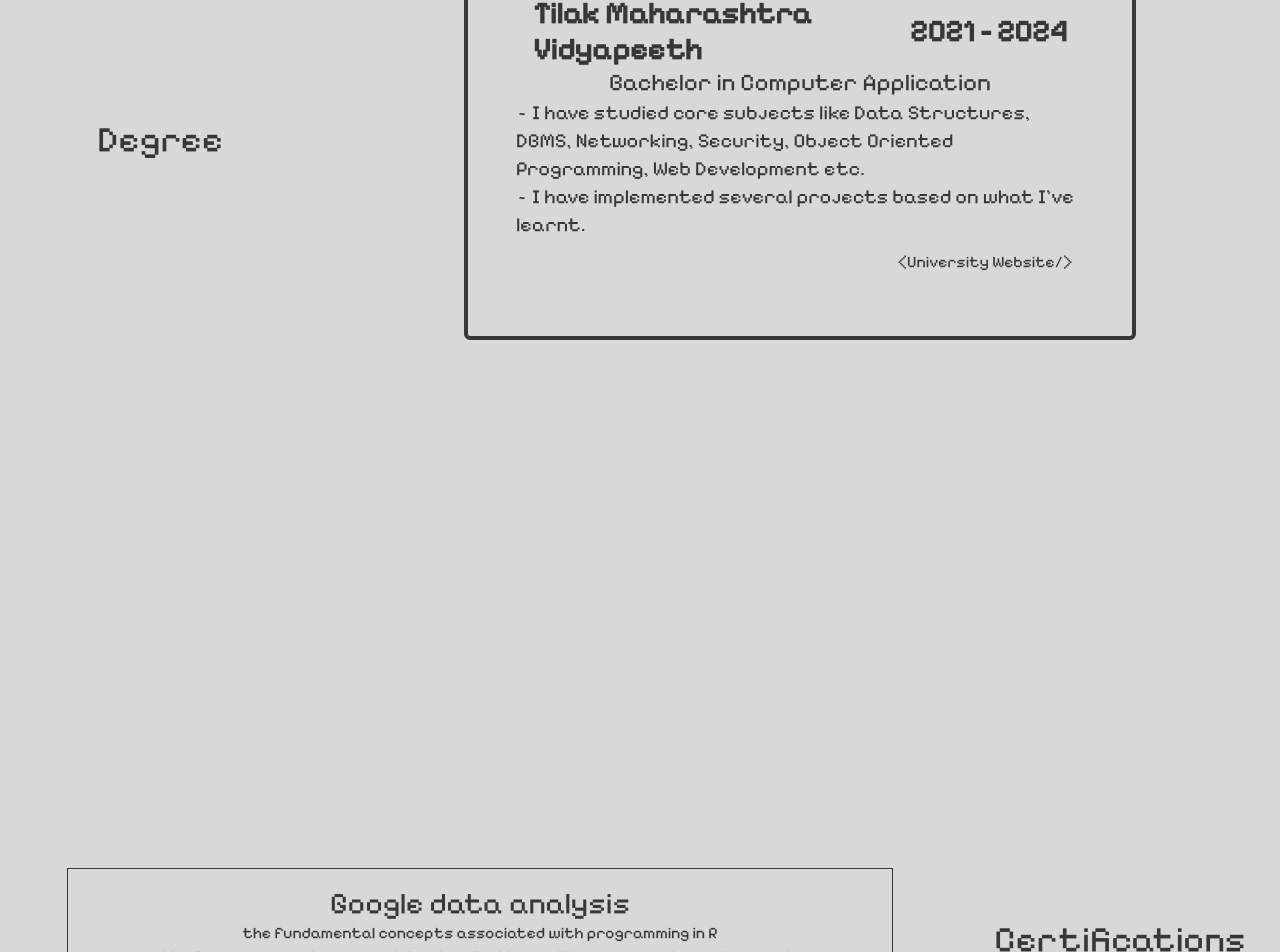
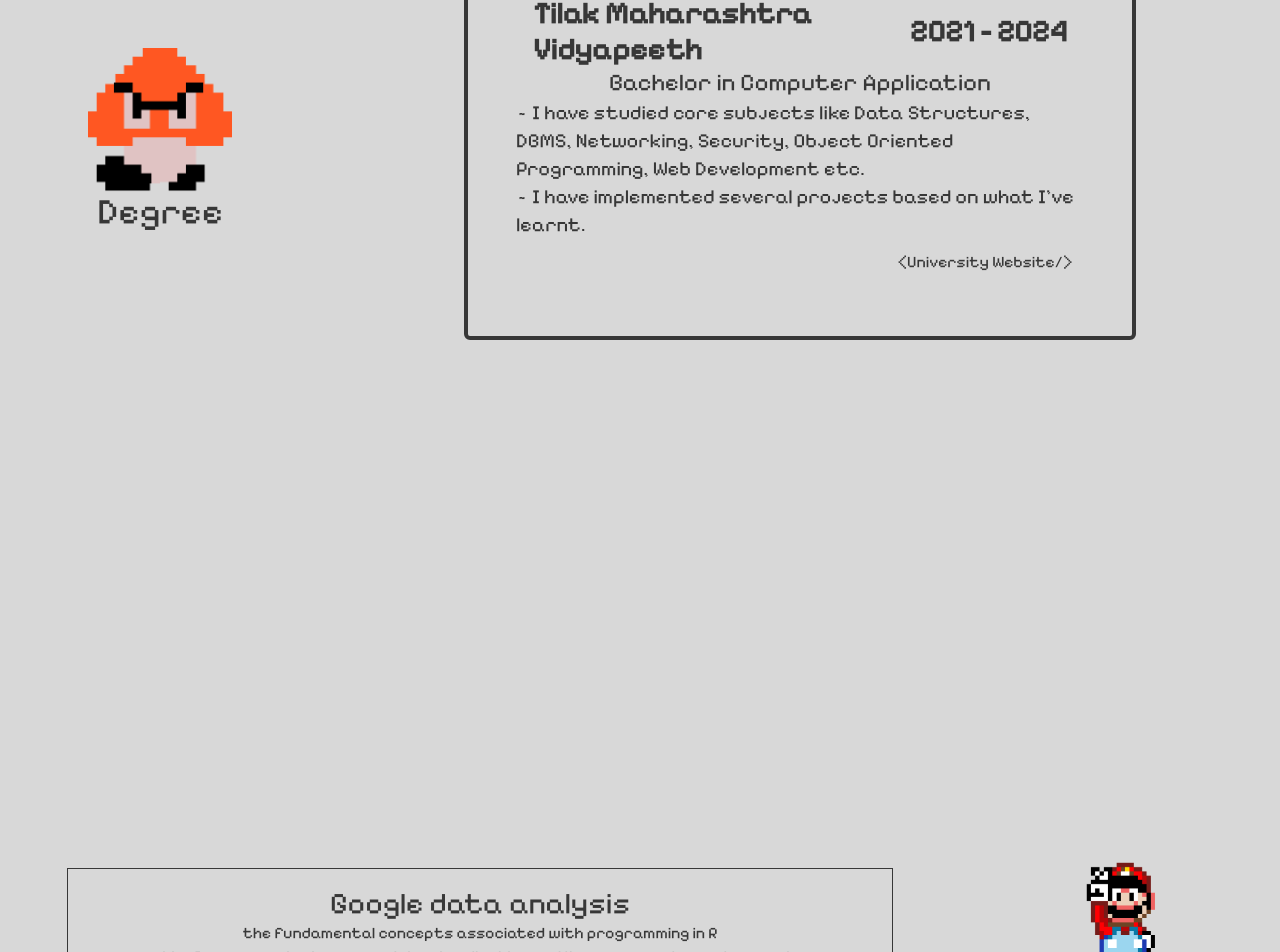
Before and after one commit to babanigit/Pixelify-porfolio-TS, a React (Create React App) app: page /eduCert in a window 1280 px wide. Shown: the part 1060-2012 px from the top of the page. Built offline with nearby package versions, Linux system fonts and the light colour scheme.

Commit message:
added pngs

```diff
--- a/src/conteners/3degreeCertificate/Certificate.tsx
+++ b/src/conteners/3degreeCertificate/Certificate.tsx
@@ -24,8 +24,15 @@ const Certificate = ({ theme }: Iprops) => {
 
 
       </div>
-      <div className=" text-4xl justify-center items-center">
-        Certifications
+      <div className=" grid place-items-center">
+        <div>
+        <img
+          className=" w-20"
+          src={require(`../../assets/png/mario3.png`)}
+          alt="profile image"
+        />
+        </div>
+        <div className="text-4xl">Certification</div>
       </div>
     </div>
   );
--- a/src/conteners/3degreeCertificate/CertificateCard.tsx
+++ b/src/conteners/3degreeCertificate/CertificateCard.tsx
@@ -11,7 +11,7 @@ const CertificateCard = ({ theme, certprop }: Iprops) => {
       <div>
         <div
           style={{ borderColor: theme.text }}
-          className=" w-full h-full  grid grid-flow-row border border-3 px-[3%] py-[2%] "
+          className=" w-auto h-auto grid grid-flow-row border border-3 px-[3%] py-[2%] "
         >
           <div className=" grid justify-center items-center text-3xl">
             {certprop.title}{" "}
@@ -22,16 +22,18 @@ const CertificateCard = ({ theme, certprop }: Iprops) => {
             {certprop.dev2}
             </div>
           </div>
-          <div className=" w-full flex justify-end  ">
-            <div
+          <div className=" w-full flex justify-end   ">
+            {/* <div
               style={{ borderColor: theme.text }}
               className=" border-3 border w-[10%] h-[50%] items-center justify-center flex"
-            >
-              <a href={certprop.certificate_link}  target="_blank" >
-                {" "}
+            > */}
+              <a href={certprop.certificate_link}
+                            style={{ borderColor: theme.text }}
+
+              className=" border border-spacing-2 px-[2%] "  target="_blank" >
                 pdf Link
               </a>
-            </div>
+            {/* </div> */}
           </div>
         </div>
       </div>
--- a/src/conteners/3degreeCertificate/Degree.tsx
+++ b/src/conteners/3degreeCertificate/Degree.tsx
@@ -5,16 +5,26 @@ interface Iprops {
   theme: ThemeDataType;
 }
 const Degree = ({ theme }: Iprops) => {
-  const  web ="<University Website/>";
+  const web = "<University Website/>";
   return (
     <>
       {/* add place-items-center to place all child div in center */}
-      <div className=" h-screen w-screen bg-red-30 grid grid-flow-col grid-cols-4 place-items-center">
-        <div className=" justify-center items-center grid text-4xl  ">Degree</div>
+      <div className=" h-screen w-screen grid grid-flow-col grid-cols-4 place-items-center">
+        <div className=" grid place-items-center ">
+          <div>
+            <img
+              className=" w-36 "
+              src={require(`../../assets/png/mario2.png`)}
+              alt="profile image"
+            />
+          </div>
+          <div className="text-4xl "> Degree </div>
+        </div>
 
         <div
-         style={{borderColor:theme.text}}
-        className=" grid bg-yellow-30 col-span-3 place-content-center h-[50%] w-[70%] border-4 rounded-md p-[5%] ">
+          style={{ borderColor: theme.text }}
+          className=" grid bg-yellow-30 col-span-3 place-content-center h-[50%] w-[70%] border-4 rounded-md p-[5%] "
+        >
           <div className="  bg-red-40 grid justify-between items-center text-3xl grid-flow-col px-[3%] font-bold">
             <div>Tilak Maharashtra Vidyapeeth </div>
             <div>2021 - 2024 </div>
```
